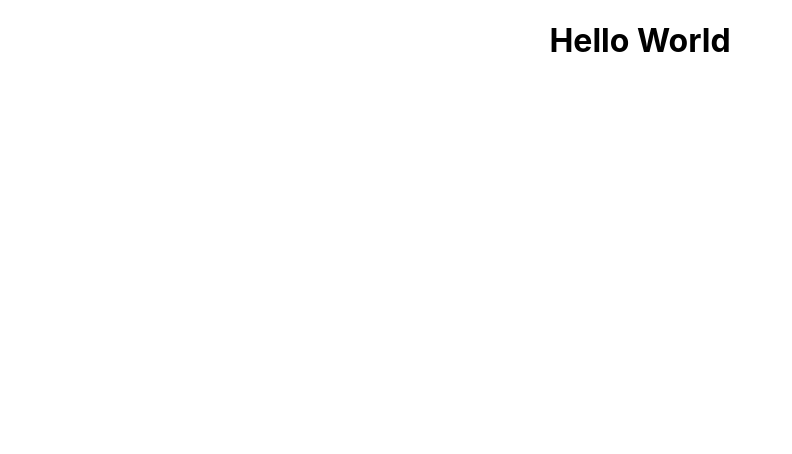
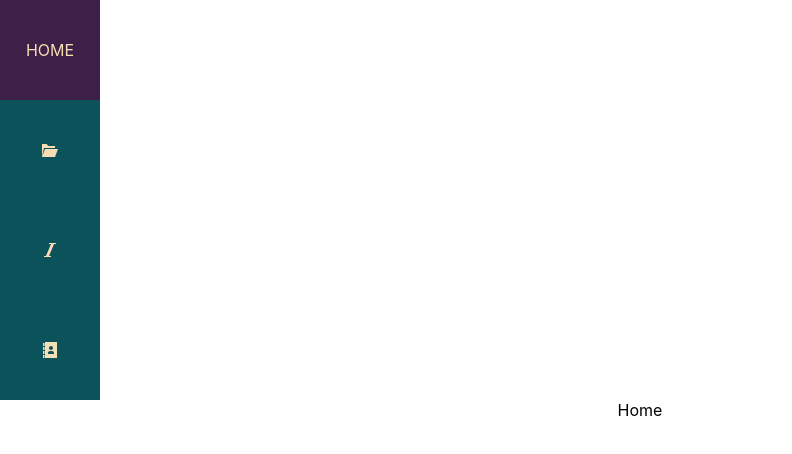
Before and after one commit to RobEgeland/portfolio-website, a React (Create React App) app: page / in a window 1280 px wide. Shown: the top 454 px of the page, without its empty margins (0-792 px from the left). Built offline with nearby package versions, Linux system fonts and the light colour scheme.

Commit message:
creates all components, css nav design

```diff
--- a/package.json
+++ b/package.json
@@ -8,6 +8,7 @@
     "@testing-library/user-event": "^13.5.0",
     "react": "^18.2.0",
     "react-dom": "^18.2.0",
+    "react-icons": "^4.8.0",
     "react-router-dom": "^6.8.2",
     "react-scripts": "5.0.1",
     "web-vitals": "^2.1.4"
--- a/src/App.css
+++ b/src/App.css
@@ -36,3 +36,53 @@
     transform: rotate(360deg);
   }
 }
+* {
+    margin: 0;
+    padding: 0;
+    box-sizing: border-box;
+}
+
+ul.menu {
+  display: inline-block;
+  list-style-type: none;
+}
+li.menu_list {
+  height: 100px;
+  width: 100px;
+  position: relative;
+  text-decoration: none
+}
+li.menu_list .front,
+a.side {
+  display: flex;
+  align-items: center;
+  justify-content: center;
+  height: 100px;
+  width: 100%;
+  padding: 30px;
+  position: absolute;
+  top: 0;
+  left: 0;
+  text-decoration: none;
+  text-transform: uppercase;
+  transition: all .5s ease-out;
+  cursor: pointer;
+}
+li.menu_list .front {
+  background-color: #0B525B;
+  color: wheat;
+  transform-origin: 0 0;
+}
+a.side {
+  background-color: #3E1F47;
+  color: wheat;
+  text-decoration: none;
+  transform-origin: 0 0 100px;
+  transform: rotateY(-90deg);
+}
+li.menu_list:hover a.side {
+  transform: rotateY(0deg);
+}
+li.menu_list:hover .front {
+  transform: rotateY(90deg);
+}
--- a/src/App.js
+++ b/src/App.js
@@ -1,11 +1,25 @@
 import logo from './logo.svg';
 import './App.css';
+import NavBar from './Components/NavBar';
+import Home from './Components/Home';
+import Projects from './Components/Projects';
+import About from './Components/About';
+import Contact from './Components/Contact';
+import { BrowserRouter, Route, Routes } from 'react-router-dom';
 
 function App() {
   return (
-    <div className="App">
-      <h1>Hello World</h1>
-    </div>
+    <BrowserRouter>
+      <div className="App">
+        <NavBar />
+        <Routes>
+          <Route path='/' element={<Home />}/>
+          <Route path='/projects' element={<Projects />}/>
+          <Route path='/about-me' element={<About />}/>
+          <Route path='/contact' element={<Contact />}/>
+        </Routes>
+      </div>
+    </BrowserRouter>
   );
 }
 
--- /dev/null
+++ b/src/Components/About.js
@@ -0,0 +1,9 @@
+import React from 'react'
+
+const About = () => {
+  return (
+    <div>About</div>
+  )
+}
+
+export default About
--- /dev/null
+++ b/src/Components/Contact.js
@@ -0,0 +1,9 @@
+import React from 'react'
+
+const Contact = () => {
+  return (
+    <div>Contact</div>
+  )
+}
+
+export default Contact
--- /dev/null
+++ b/src/Components/Home.js
@@ -0,0 +1,9 @@
+import React from 'react'
+
+const Home = () => {
+  return (
+    <div>Home</div>
+  )
+}
+
+export default Home
--- a/src/Components/NavBar.js
+++ b/src/Components/NavBar.js
@@ -1,12 +1,26 @@
 import React from 'react'
 import { NavLink } from 'react-router-dom'
+import { ImHome3, ImFolderOpen, ImAddressBook, ImItalic } from "react-icons/im";
 
 const NavBar = () => {
     return (
-        <div className='navbar'>
-            <li><NavLink>Projects</NavLink></li>
-            <li><NavLink>About</NavLink></li>
-            <li><NavLink>Contact</NavLink></li>
+        <div className='menu'>
+            <li className='menu_list'>
+                <span className="front fas fa-home"><ImHome3 /></span>
+                <a><NavLink className='side' to={'/'}>Home</NavLink></a>
+            </li>
+            <li className='menu_list'>
+                <span className="front fas fa-projects"><ImFolderOpen /></span>
+                <a><NavLink className='side' to={'/projects'}>Projects</NavLink></a>
+            </li>
+            <li className='menu_list'>
+                <span className="front fas fa-about"><ImItalic /></span>
+                <a><NavLink className='side' to={'/about-me'}>About</NavLink></a>
+            </li>
+            <li className='menu_list'>
+                <span className="front fas fa-contact"><ImAddressBook /></span>
+                <a><NavLink className='side' to={'/contact'}>Contact</NavLink></a>
+            </li>
         </div>
     )
 }
--- /dev/null
+++ b/src/Components/Projects.js
@@ -0,0 +1,9 @@
+import React from 'react'
+
+const Projects = () => {
+  return (
+    <div>Projects</div>
+  )
+}
+
+export default Projects
```
Also changed, not shown: 1 other file (tests, documents, lock files or other folders).
